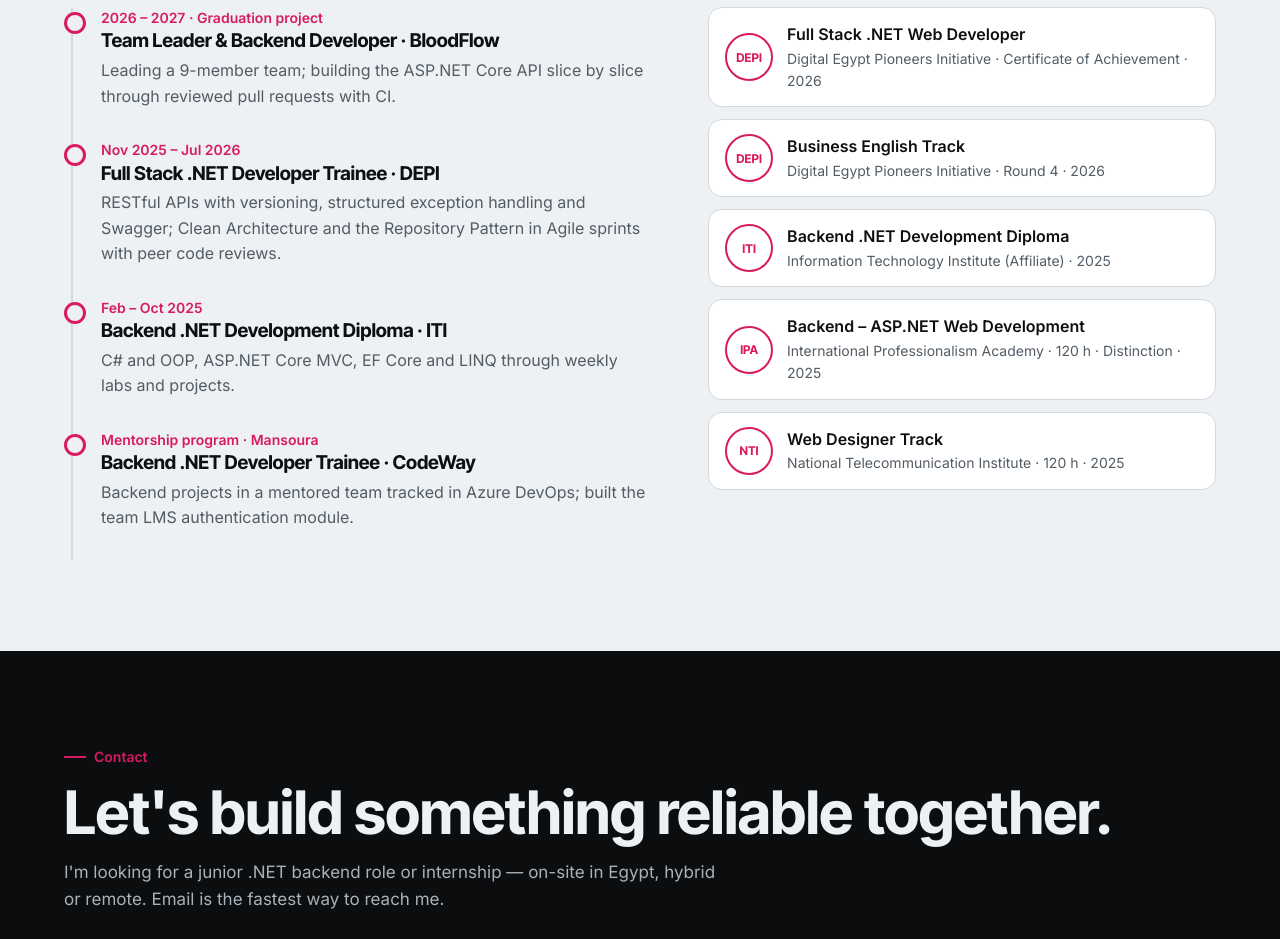
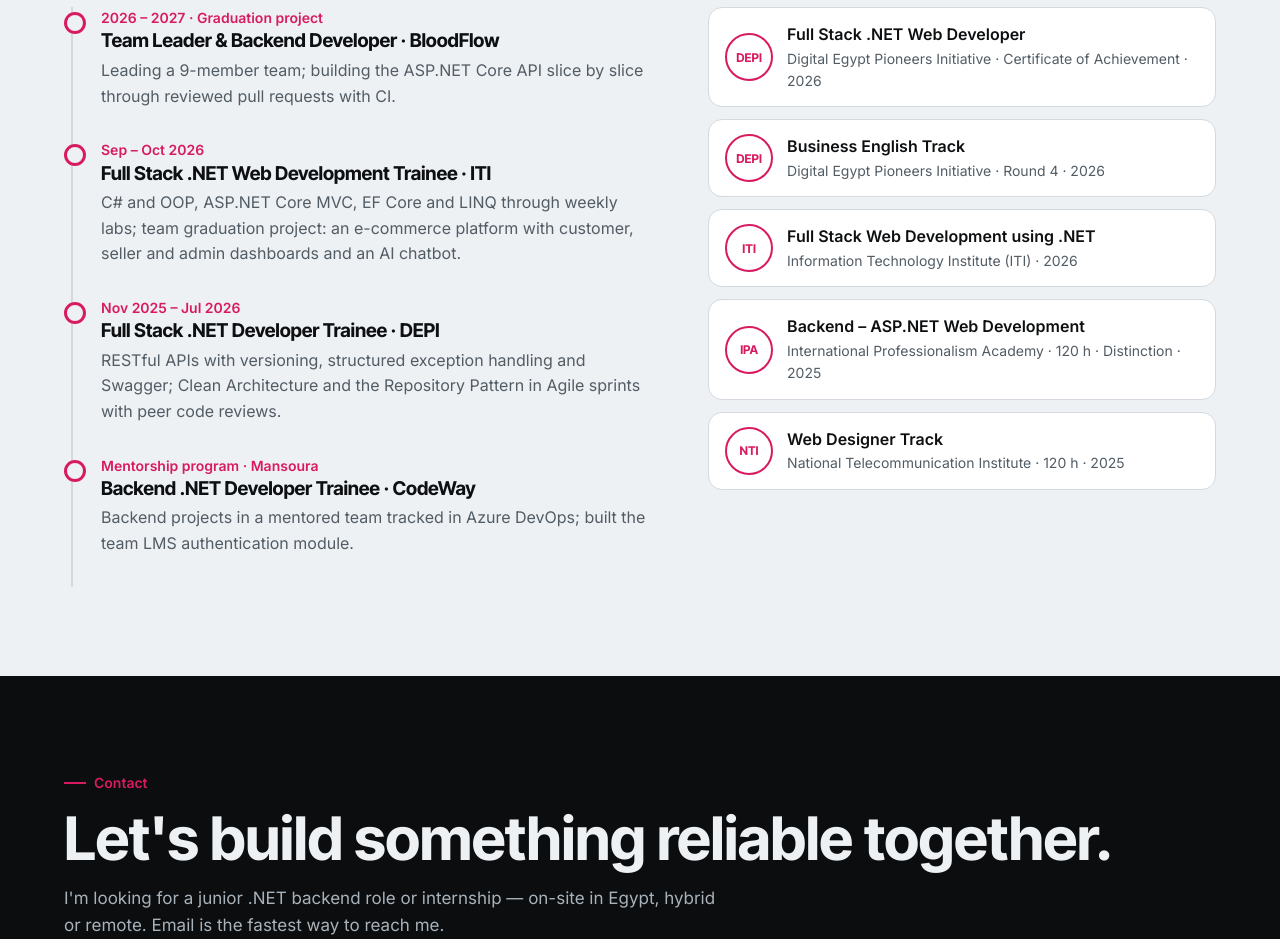
Before and after one commit to asmaa-mostafa25/asmaa-mostafa25.github.io, a plain HTML site: page index.html in a window 1280 px wide. Shown: the part 4300-5239 px from the top of the page. Drawn offline with Linux system fonts and the light colour scheme.

Commit message:
Correct ITI program and dates
Co-Authored-By: Claude Opus 5.5 <noreply@anthropic.com>
Claude-Session: https://claude.ai/code/session_018YKstHCZPBhWZoJGTBz9Gi

```diff
--- a/index.html
+++ b/index.html
@@ -312,8 +312,8 @@ footer .wrap{display:flex;justify-content:space-between;gap:12px;flex-wrap:wrap}
     <h2>Experience &amp; training.</h2>
     <ul class="tl">
       <li><div class="when">2026 – 2027 · Graduation project</div><h3>Team Leader &amp; Backend Developer · BloodFlow</h3><p>Leading a 9-member team; building the ASP.NET Core API slice by slice through reviewed pull requests with CI.</p></li>
+      <li><div class="when">Sep – Oct 2026</div><h3>Full Stack .NET Web Development Trainee · ITI</h3><p>C# and OOP, ASP.NET Core MVC, EF Core and LINQ through weekly labs; team graduation project: an e-commerce platform with customer, seller and admin dashboards and an AI chatbot.</p></li>
       <li><div class="when">Nov 2025 – Jul 2026</div><h3>Full Stack .NET Developer Trainee · DEPI</h3><p>RESTful APIs with versioning, structured exception handling and Swagger; Clean Architecture and the Repository Pattern in Agile sprints with peer code reviews.</p></li>
-      <li><div class="when">Feb – Oct 2025</div><h3>Backend .NET Development Diploma · ITI</h3><p>C# and OOP, ASP.NET Core MVC, EF Core and LINQ through weekly labs and projects.</p></li>
       <li><div class="when">Mentorship program · Mansoura</div><h3>Backend .NET Developer Trainee · CodeWay</h3><p>Backend projects in a mentored team tracked in Azure DevOps; built the team LMS authentication module.</p></li>
     </ul>
   </div>
@@ -323,7 +323,7 @@ footer .wrap{display:flex;justify-content:space-between;gap:12px;flex-wrap:wrap}
     <div class="certs">
       <div class="cert"><div class="seal">DEPI</div><div><b>Full Stack .NET Web Developer</b><span>Digital Egypt Pioneers Initiative · Certificate of Achievement · 2026</span></div></div>
       <div class="cert"><div class="seal">DEPI</div><div><b>Business English Track</b><span>Digital Egypt Pioneers Initiative · Round 4 · 2026</span></div></div>
-      <div class="cert"><div class="seal">ITI</div><div><b>Backend .NET Development Diploma</b><span>Information Technology Institute (Affiliate) · 2025</span></div></div>
+      <div class="cert"><div class="seal">ITI</div><div><b>Full Stack Web Development using .NET</b><span>Information Technology Institute (ITI) · 2026</span></div></div>
       <div class="cert"><div class="seal">IPA</div><div><b>Backend – ASP.NET Web Development</b><span>International Professionalism Academy · 120 h · Distinction · 2025</span></div></div>
       <div class="cert"><div class="seal">NTI</div><div><b>Web Designer Track</b><span>National Telecommunication Institute · 120 h · 2025</span></div></div>
     </div>
```
Also changed, not shown: 1 other file.
